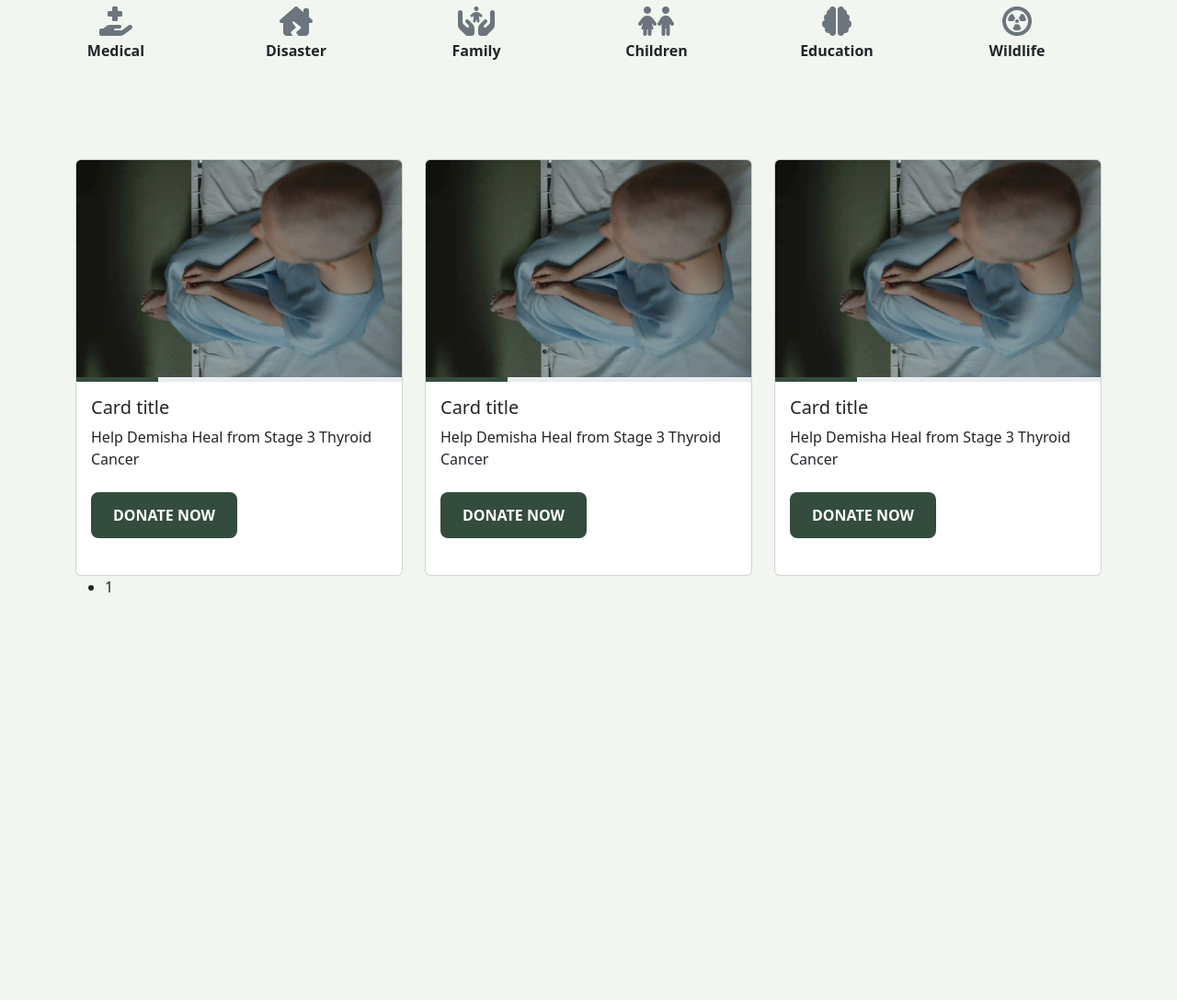
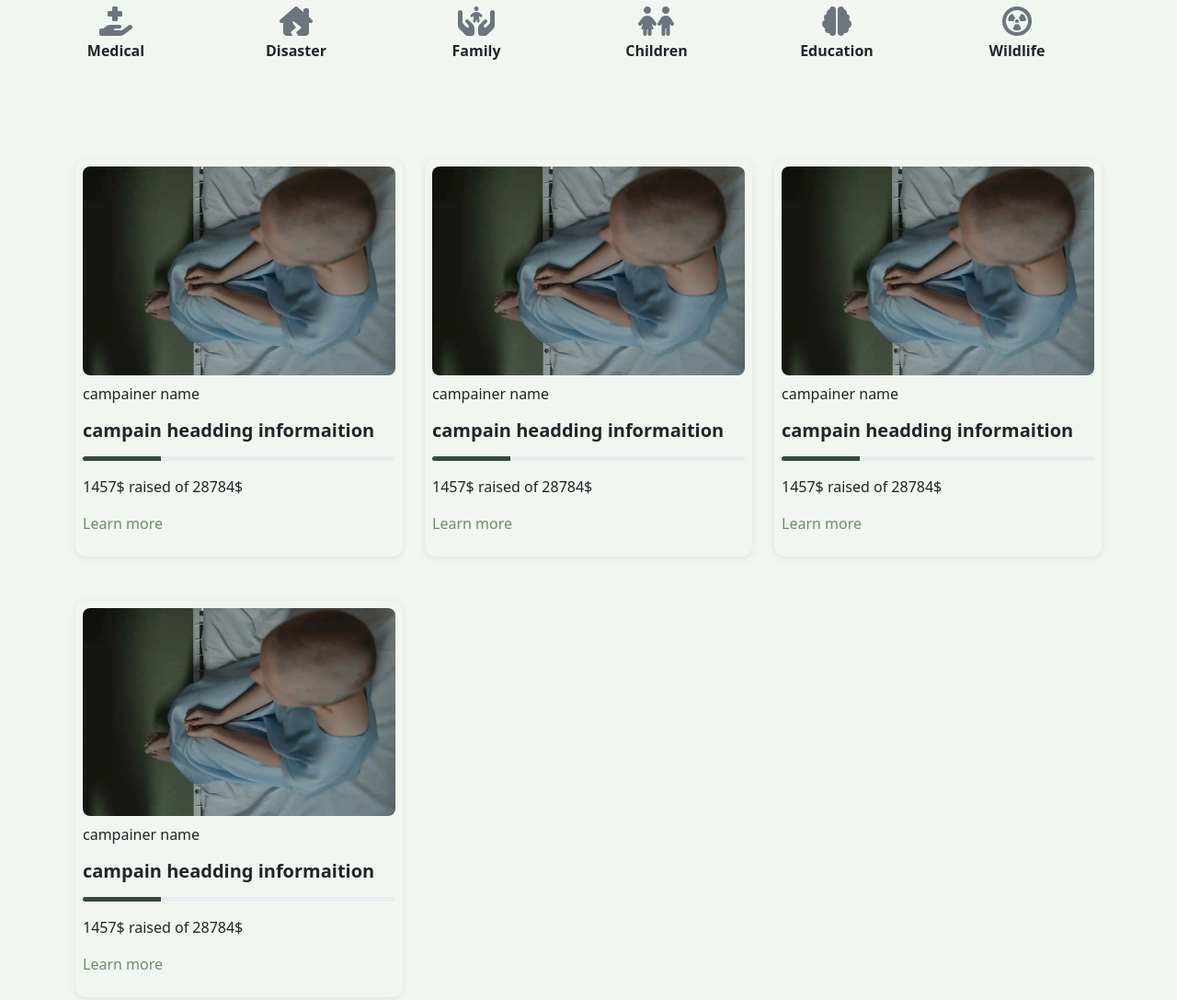
Before and after one commit to amiramostafaemam/crowdfunding, a plain HTML site: page PAGES/explore.html in a window 1280 px wide. Shown: the part 447-1534 px from the top of the page at 92% size. Before the commit the page ends 1113 px from the top, so only its background shows below. Drawn offline with nearby package versions, Linux system fonts and the light colour scheme.

Commit message:
edit explore and home page cards

```diff
--- a/CSS/explore.css
+++ b/CSS/explore.css
@@ -77,7 +77,7 @@ background-color: rgba(0, 0, 0, 0.5)
     background-color: var(--btn-secondary-color);
 }
 .donate__now {
-    background-color: var(--btn-secondary-color);
+    background-color: var(--btn-primary-color);
         color: white;
         padding: 0.8rem 1.5rem;
 
@@ -91,9 +91,26 @@ background-color: rgba(0, 0, 0, 0.5)
 
 
 .donate__now:hover {
-    background-color: var(--btn-primary-color);
+    background-color: var(--btn-secondary-color);
 }
 
+.explore__card__style{
+  transition: all 0.4s ease;
+  box-shadow: 0 2px 8px rgba(0, 0, 0, 0.08);
+  border-radius: 12px;
+}
+.explore__card__style:hover{
+ box-shadow: 0 8px 20px rgba(0, 0, 0, 0.15);
+  transform: translateY(-5px);
+}
+.learnmore{
+    color: var(--btn-primary-color);
+    text-decoration: none;
+}
+.learnmore:hover{
+    color: var(--btn-secondary-color);
+    text-decoration: underline;
+}
 .explore__filter{
     padding: 50px 0;
     overflow: hidden;
--- a/CSS/style.css
+++ b/CSS/style.css
@@ -61,6 +61,21 @@ body {
 .donate__now:hover {
   background-color: var(--btn-secondary-color);
 }
+.explore__card {
+  overflow: hidden;
+  transition: all 0.3s ease;
+  border-radius: 12px;
+}
+
+.explore__card--img {
+  width: 100%;
+  height: auto;
+  transition: transform 0.3s ease;
+}
+
+.explore__card:hover .explore__card--img {
+  transform: scale(1.1);
+}
 .progress-bar{
   background-color: var(--btn-secondary-color);
 }
@@ -68,7 +83,14 @@ body {
 .progress-stacked {
   --bs-progress-height: .5rem;
 }
-
+.learnmore{
+    color: var(--btn-primary-color);
+    text-decoration: none;
+}
+.learnmore:hover{
+    color: var(--btn-secondary-color);
+    text-decoration: underline;
+}
 .home__explore__filter {
   background-color: var(--btn-primary-color);
 }
--- a/PAGES/explore.html
+++ b/PAGES/explore.html
@@ -31,96 +31,146 @@
     </div>
     <section class="container explore__filter position-relative">
         <ul class="explore__filter__ul list-unstyled d-flex justify-content-center ">
-            <li class="first__li fw-bold"><div class="d-flex flex-column  align-items-center mt-2">
-                <a href="" class="text-secondary "><i class="fa-solid fa-hand-holding-medical fa-2xl" style=""></i></a>
+            <li class="first__li fw-bold">
+                <div class="d-flex flex-column  align-items-center mt-2">
+                    <a href="" class="text-secondary "><i class="fa-solid fa-hand-holding-medical fa-2xl"
+                            style=""></i></a>
                     <p class="py-2">Medical</p>
-            </div></li>
-            <li class="mx-5 fw-bold"><div class="d-flex flex-column  align-items-center mt-2">
+                </div>
+            </li>
+            <li class="mx-5 fw-bold">
+                <div class="d-flex flex-column  align-items-center mt-2">
                     <a href="" class="text-secondary  "><i class="fa-solid fa-house-chimney-crack fa-2xl"></i></a>
                     <p class="py-2">Disaster</p>
-            </div></li>
-           <li class="mx-5 fw-bold"><div class="d-flex flex-column  align-items-center mt-2">
+                </div>
+            </li>
+            <li class="mx-5 fw-bold">
+                <div class="d-flex flex-column  align-items-center mt-2">
                     <a href="" class="text-secondary "><i class="fa-solid fa-hands-holding-child fa-2xl"></i></a>
                     <p class="py-2">Family</p>
-            </div></li>
-           <li class="mx-5 fw-bold"><div class="d-flex flex-column  align-items-center mt-2">
+                </div>
+            </li>
+            <li class="mx-5 fw-bold">
+                <div class="d-flex flex-column  align-items-center mt-2">
                     <a href="" class="text-secondary "><i class="fa-solid fa-children fa-2xl"></i></a>
                     <p class="py-2">Children</p>
-            </div></li>
-            <li class="mx-5 fw-bold"><div class="d-flex flex-column  align-items-center mt-2">
+                </div>
+            </li>
+            <li class="mx-5 fw-bold">
+                <div class="d-flex flex-column  align-items-center mt-2">
                     <a href="" class="text-secondary "><i class="fa-solid fa-brain fa-2xl"></i></a>
                     <p class="py-2">Education</p>
-            </div></li>
-            <li class="mx-5 fw-bold"><div class="d-flex flex-column  align-items-center mt-2">
+                </div>
+            </li>
+            <li class="mx-5 fw-bold">
+                <div class="d-flex flex-column  align-items-center mt-2">
                     <a href="" class="text-secondary "><i class="fa-solid fa-circle-radiation fa-2xl"></i></a>
                     <p class="py-2">Wildlife</p>
-            </div></li>
+                </div>
+            </li>
         </ul>
     </section>
 
     <section class="explore__body container ">
         <div class="row">
-            <div class="col-lg-4 col-md-6 col-sm-6">
-                <div class="card " style="">
+
+            <div class="col-lg-4 col-sm-12 mb-5 ">
+                <div class="explore__card__style p-2">
                     <div class="explore__card position-relative">
-                        <img src="../ASESETS/Images/cancer.webp" class="card-img-top explore__card--img"
-                            alt="woman had cancer">
+                        <img src="../ASESETS/Images/cancer.webp" alt="" class="w-100 rounded-3 card-img-top explore__card--img">
                         <div class="explore__card__layer position-absolute p-3">
                             <a href="#"><i class="fa-solid fa-video fa-2xl" style="color: #ffffff;"></i></a>
+
                         </div>
                     </div>
-                    <div class="progress rounded-0 " role="progressbar" aria-label="Basic example" aria-valuenow="25"
-                        aria-valuemin="0" aria-valuemax="100">
+                    <p class="Explore__campainer__name mt-2">campainer name</p>
+                    <p class="explore__campain__category my-2 fw-bold h5">campain headding informaition</p>
+
+                    <div class="progress rounded-3 w-100 my-3" role="progressbar" aria-label="Basic example"
+                        aria-valuenow="25" aria-valuemin="0" aria-valuemax="100">
                         <div class="progress-bar" style="width: 25%"></div>
+
                     </div>
-                    <div class="card-body mb-3">
-                        <h5 class="card-title">Card title</h5>
-                        <p class="card-text ">
-                            Help Demisha Heal from Stage 3 Thyroid Cancer</p>
-                        <input type="button"  class=" donate__now  border-0 my-2" value="Donate now">
+                    <div class="pb-3 ">
+                        <p><span>1457$</span> raised of <span>28784$</span></p>
+                        <a href="#" class=" learnmore">Learn more</a>
+                    </div>
+
                 </div>
             </div>
-            </div>
-            <div class="col-lg-4 col-md-6 col-sm-6">
-                <div class="card " style="">
+
+            <div class="col-lg-4 col-sm-12 mb-5 ">
+                <div class="explore__card__style p-2">
                     <div class="explore__card position-relative">
-                        <img src="../ASESETS/Images/cancer.webp" class="card-img-top explore__card--img"
-                            alt="woman had cancer">
+                        <img src="../ASESETS/Images/cancer.webp" alt="" class="w-100 rounded-3 card-img-top explore__card--img">
                         <div class="explore__card__layer position-absolute p-3">
                             <a href="#"><i class="fa-solid fa-video fa-2xl" style="color: #ffffff;"></i></a>
+
                         </div>
                     </div>
-                    <div class="progress rounded-0 " role="progressbar" aria-label="Basic example" aria-valuenow="25"
-                        aria-valuemin="0" aria-valuemax="100">
+                    <p class="Explore__campainer__name mt-2">campainer name</p>
+                    <p class="explore__campain__category my-2 fw-bold h5">campain headding informaition</p>
+
+                    <div class="progress rounded-3 w-100 my-3" role="progressbar" aria-label="Basic example"
+                        aria-valuenow="25" aria-valuemin="0" aria-valuemax="100">
                         <div class="progress-bar" style="width: 25%"></div>
+
                     </div>
-                    <div class="card-body mb-3">
-                        <h5 class="card-title">Card title</h5>
-                        <p class="card-text">
-                            Help Demisha Heal from Stage 3 Thyroid Cancer</p>
-                        <input type="button"  class=" donate__now  border-0 my-2" value="Donate now">
+                    <div class="pb-3 ">
+                        <p><span>1457$</span> raised of <span>28784$</span></p>
+                        <a href="#" class=" learnmore">Learn more</a>
+                    </div>
+
                 </div>
             </div>
-            </div>
-            <div class="col-lg-4 col-md-6 col-sm-6">
-                <div class="card " style="">
+
+            <div class="col-lg-4 col-sm-12 mb-5 ">
+                <div class="explore__card__style p-2">
                     <div class="explore__card position-relative">
-                        <img src="../ASESETS/Images/cancer.webp" class="card-img-top explore__card--img"
-                            alt="woman had cancer">
+                        <img src="../ASESETS/Images/cancer.webp" alt="" class="w-100 rounded-3 card-img-top explore__card--img">
                         <div class="explore__card__layer position-absolute p-3">
                             <a href="#"><i class="fa-solid fa-video fa-2xl" style="color: #ffffff;"></i></a>
+
                         </div>
                     </div>
-                    <div class="progress rounded-0 " role="progressbar" aria-label="Basic example" aria-valuenow="25"
-                        aria-valuemin="0" aria-valuemax="100">
+                    <p class="Explore__campainer__name mt-2">campainer name</p>
+                    <p class="explore__campain__category my-2 fw-bold h5">campain headding informaition</p>
+
+                    <div class="progress rounded-3 w-100 my-3" role="progressbar" aria-label="Basic example"
+                        aria-valuenow="25" aria-valuemin="0" aria-valuemax="100">
                         <div class="progress-bar" style="width: 25%"></div>
+
                     </div>
-                    <div class="card-body mb-3">
-                        <h5 class="card-title">Card title</h5>
-                        <p class="card-text">
-                            Help Demisha Heal from Stage 3 Thyroid Cancer</p>
-                        <input type="button"  class=" donate__now  border-0 my-2" value="Donate now">
+                    <div class="pb-3 ">
+                        <p><span>1457$</span> raised of <span>28784$</span></p>
+                        <a href="#" class=" learnmore">Learn more</a>
                     </div>
+
+                </div>
+            </div>
+
+            <div class="col-lg-4 col-sm-12 mb-5 ">
+                <div class="explore__card__style p-2">
+                    <div class="explore__card position-relative">
+                        <img src="../ASESETS/Images/cancer.webp" alt="" class="w-100 rounded-3 card-img-top explore__card--img">
+                        <div class="explore__card__layer position-absolute p-3">
+                            <a href="#"><i class="fa-solid fa-video fa-2xl" style="color: #ffffff;"></i></a>
+
+                        </div>
+                    </div>
+                    <p class="Explore__campainer__name mt-2">campainer name</p>
+                    <p class="explore__campain__category my-2 fw-bold h5">campain headding informaition</p>
+
+                    <div class="progress rounded-3 w-100 my-3" role="progressbar" aria-label="Basic example"
+                        aria-valuenow="25" aria-valuemin="0" aria-valuemax="100">
+                        <div class="progress-bar" style="width: 25%"></div>
+
+                    </div>
+                    <div class="pb-3 ">
+                        <p><span>1457$</span> raised of <span>28784$</span></p>
+                        <a href="#" class=" learnmore">Learn more</a>
+                    </div>
+
                 </div>
             </div>
         </div>
```
Also changed, not shown: index.html (+27 -48 lines). Lines whose indentation alone changed are shown as unchanged.
